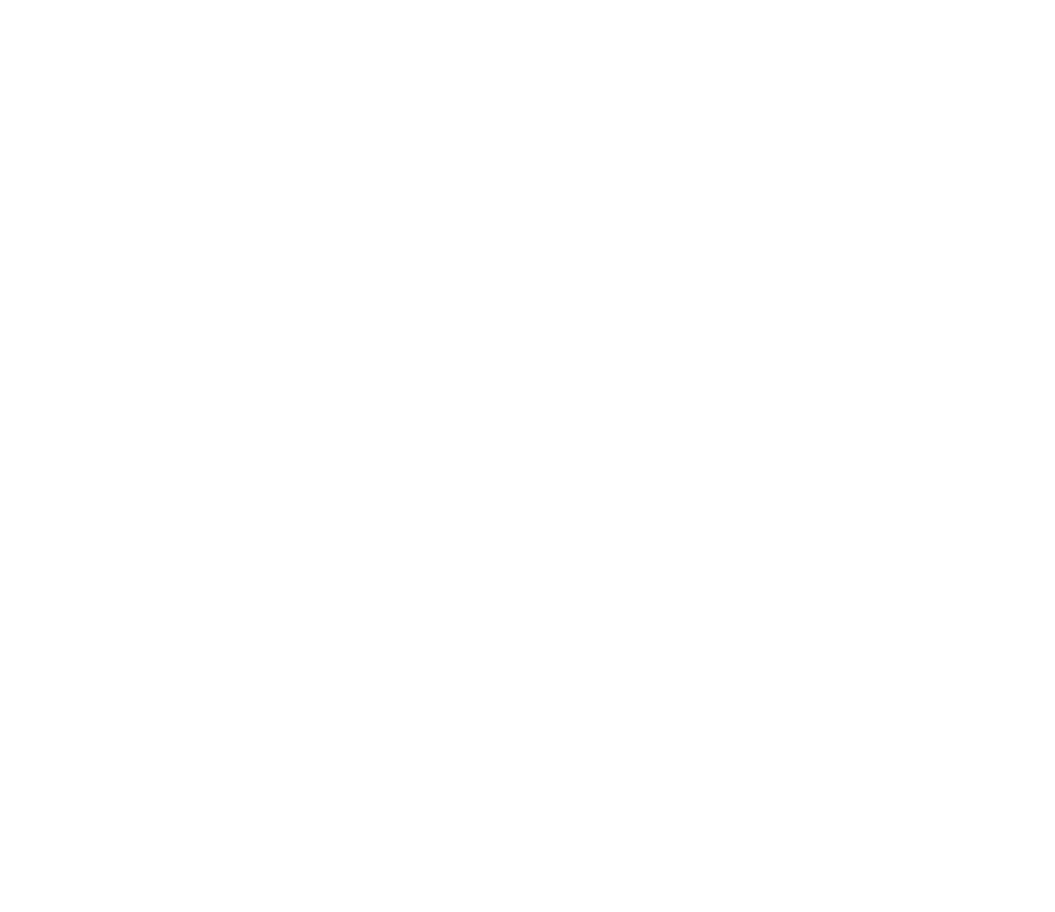
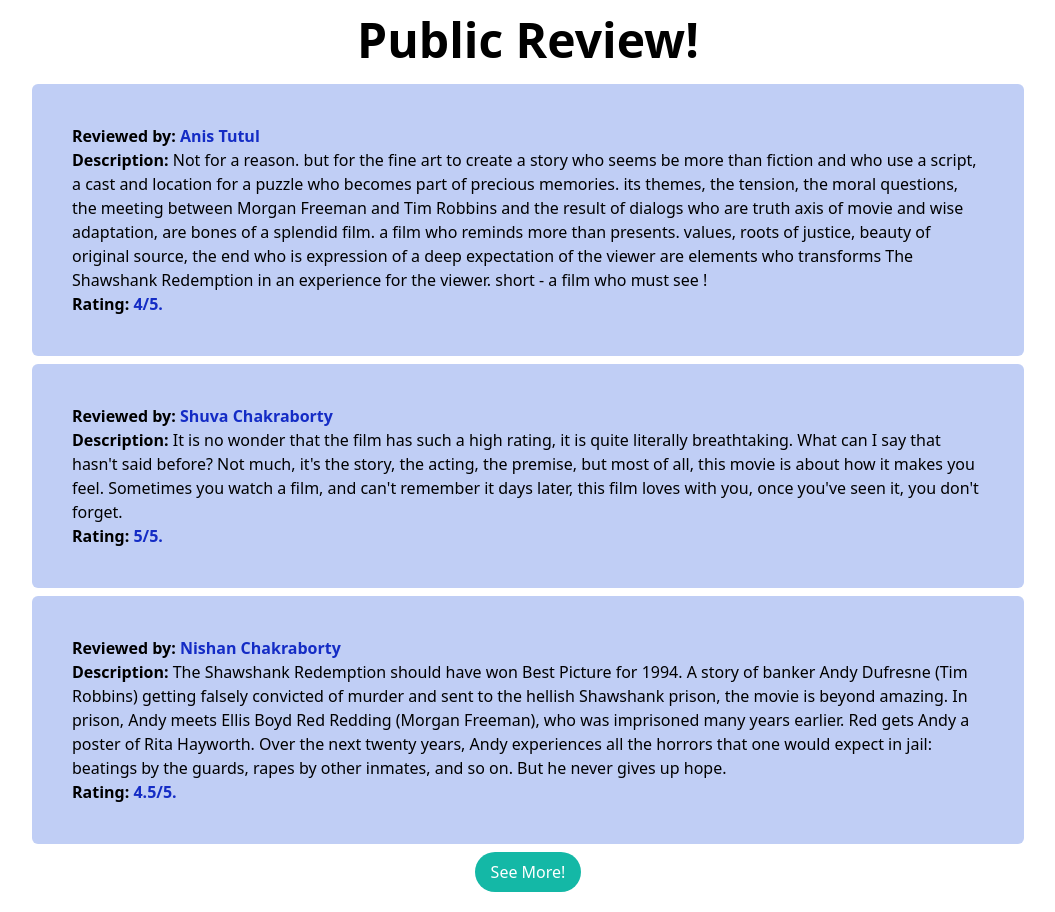
Before and after one commit to Shuvapandit/MoviesRe-view, a React (Create React App) app: page / in a window 1280 px wide. Shown: the part 580-1492 px from the top of the page, without its empty margins (112-1167 px from the left). Before the commit the page ends 800 px from the top, so only its background shows below. Built offline with nearby package versions, Linux system fonts and the light colour scheme.

Commit message:
homepage review part updated

```diff
--- a/src/App.js
+++ b/src/App.js
@@ -18,6 +18,7 @@
         <Route path='/reviews' element={<Reviews></Reviews>} ></Route>
         <Route path='/dashboard' element={<Dashboard></Dashboard>} ></Route>
         <Route path='/blog' element={<Blog></Blog>}></Route>
+        <Route path='*'></Route>
 
 
       </Routes>
--- a/src/Components/Chart/Chart.js
+++ b/src/Components/Chart/Chart.js
@@ -103,7 +103,7 @@
   <Area type="monotone" dataKey="id" stroke="#8884d8" fillOpacity={1} fill="url(#colorUv)" />
   <Area type="monotone" dataKey="rating" stroke="#82ca9d" fillOpacity={1} fill="url(#colorPv)" />
 </AreaChart>
-    <p className='mt-5'>Area Chart</p>
+    <p className='mt-5 font-bold'>Area Chart</p>
   </div>
   <div className="flex-auto w-50 ...">
   <RadialBarChart
@@ -119,7 +119,7 @@
   <Legend iconSize={10} width={120} height={140} layout='vertical' verticalAlign='middle' align="right" />
   <Tooltip />
 </RadialBarChart>
-<p className='mt-5'>RadialBar Chart</p>
+<p className='mt-3 font-bold'>RadialBar Chart</p>
 
   </div>
 </div>
--- a/src/Components/Header/Header.js
+++ b/src/Components/Header/Header.js
@@ -4,16 +4,17 @@
 
 const Header = () => {
     return (
-        <div>
-             <nav className='header'>
+        <div className=''>
+             <nav className='header  '>
                  <h1 className='h1logo text-4xl font-medium'>Movies-Re-View</h1>
 
 
-            <div>
+            <div className=''>
                 <Link to="/home">Home</Link>
                 <Link to="/reviews">Reviews</Link>
                 <Link to="/dashboard">Dashboard</Link>
                 <Link to="/blog">Blog</Link>
+                <Link to="about">About</Link>
 
 
             </div>
--- a/src/Components/Home/Home.js
+++ b/src/Components/Home/Home.js
@@ -1,8 +1,24 @@
-import React from 'react';
+import React, { useEffect, useState } from 'react';
+import { Link } from 'react-router-dom';
 import img from '../../images/homepage.jpg'
+import Hreview from '../Hreview/Hreview';
+
+
 import './Home.css'
 
 const Home = () => {
+  const [reviews,setReviews]=useState([]);
+  const slicedReview = reviews.slice(0, 3);
+  console.log(slicedReview)
+  useEffect(()=>{
+    fetch('reviews.json')
+    .then(res=>res.json())
+    .then(data=> setReviews(data))
+},[])
+
+
+
+
     return (
     <div>
     <div className="flex ... ">
@@ -17,7 +33,24 @@
   </div>
 </div>
 
+    <div className='mt-5'>
+   <p className='text-5xl font-semibold mb-5'>Public Review!</p>
+   {
+
+     slicedReview.map(review=><Hreview key={review.id}
+      review={review}>
+     </Hreview>)
+   }
+   <Link to={'/reviews'}>
+   <button className="rounded-full ... bg-teal-500 pl-4 pr-4 pt-2 pb-2 mb-5 text-white">See More!</button>
+   </Link>
+
+     </div>
+
+
         </div>
+
+
     );
 };
 
--- /dev/null
+++ b/src/Components/Hreview/Hreview.css
@@ -0,0 +1,9 @@
+
+.bgclrr{
+    background-color: #305edd4d;
+}
+.txtcllr{
+
+   color: #142cc5;
+
+}
--- /dev/null
+++ b/src/Components/Hreview/Hreview.js
@@ -0,0 +1,34 @@
+import React from 'react';
+import './Hreview.css'
+
+const Hreview = (props) => {
+    const {name,description,rating}=props.review;
+
+    console.log(props)
+    return (
+
+
+        <div className=" mb-2 ">
+
+ <div className="grid grid-rows-1 grid-flow-col gap-1 bgclrr ml-36 mr-36 text-left p-10 rounded-md">
+  <div>
+      <div>
+     <p className='text-base font-bold '> Reviewed by:<span className='txtcllr'> {name}</span> </p>
+
+      </div>
+      <div>
+      <span className='font-semibold '>Description:</span> <span className='text-justify '>{description}</span> <br></br>
+      <span className='font-semibold '> Rating: </span> <span className='txtcllr font-semibold'>{rating}.</span>
+
+      </div>
+
+
+  </div>
+
+</div>
+
+        </div>
+    );
+};
+
+export default Hreview;
--- a/src/Components/Review/Review.js
+++ b/src/Components/Review/Review.js
@@ -15,7 +15,7 @@
 
       </div>
       <div>
-      <span className='font-semibold'>Description:</span> {description} <br></br>
+      <span className='font-semibold'>Description:</span> <span className='text-justify'>{description}</span> <br></br>
       <span className='font-semibold'> Rating: </span> <span className='text-sky-500 font-semibold'>{rating}.</span>
 
       </div>
```
Also changed, not shown: src/Components/Header/Header.css (line endings or trailing spaces).
